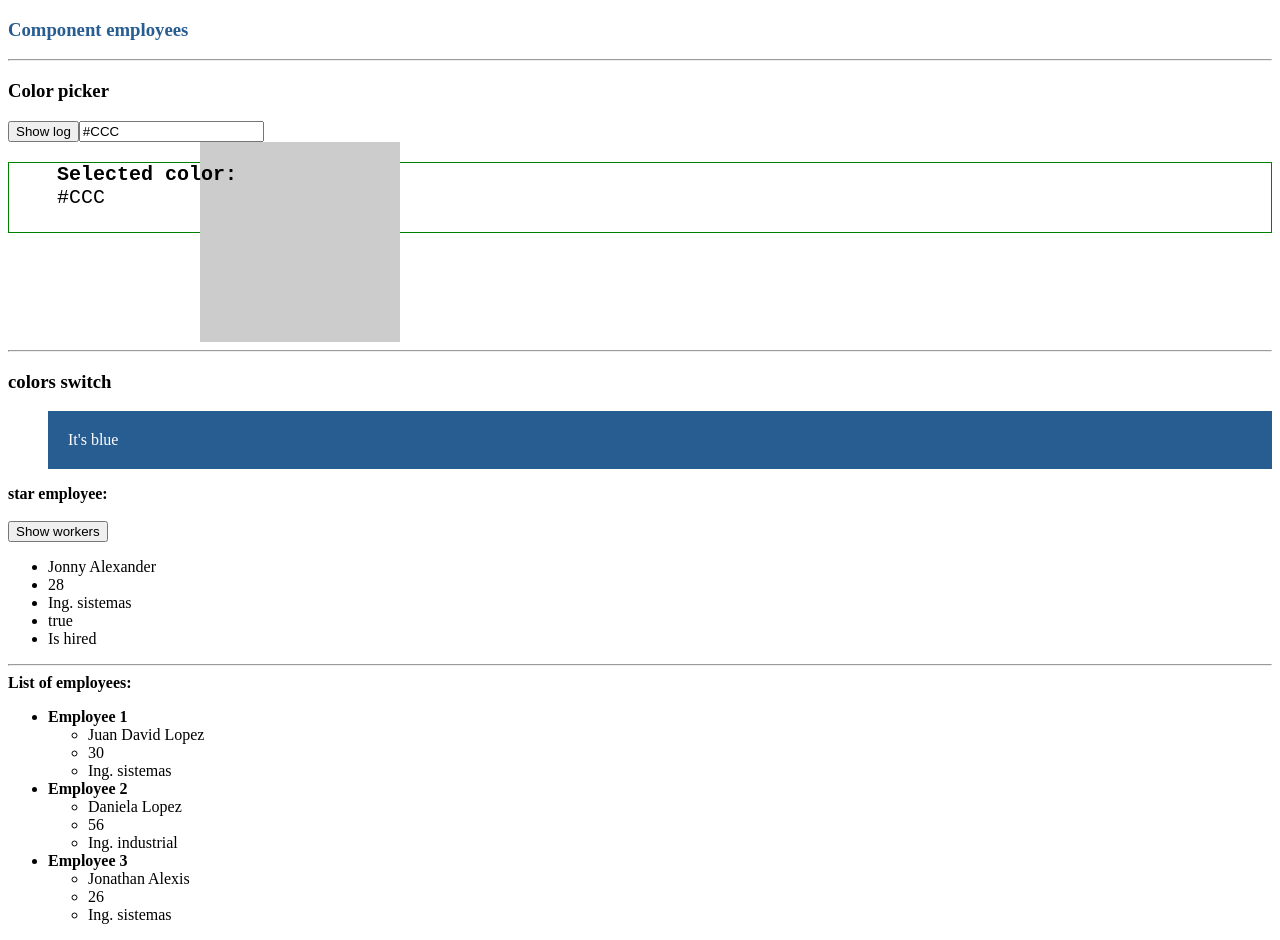
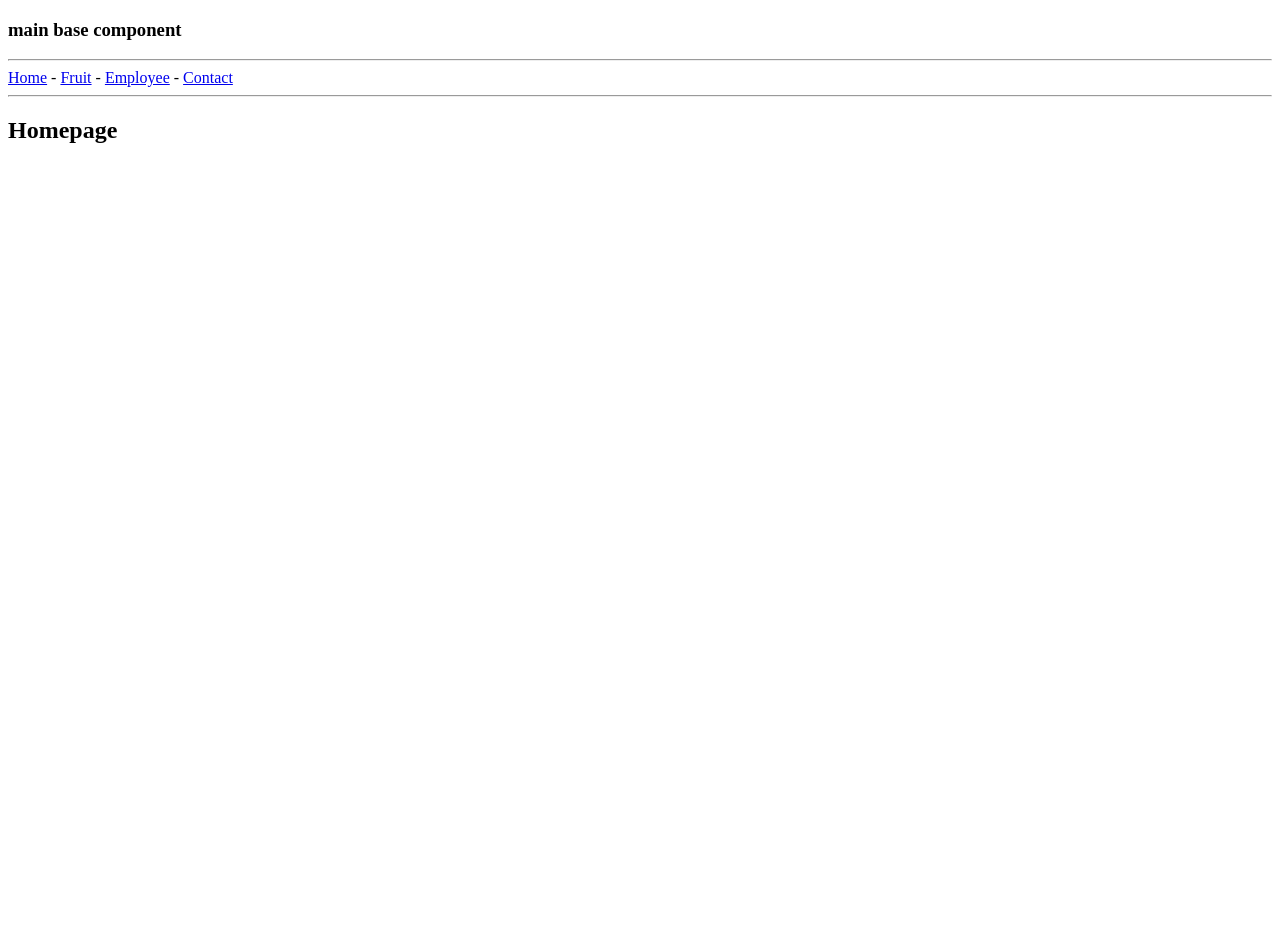
Before and after one commit to jonnyalexbh/introduction-angular6p0, an Angular app: page / in a window 1280 px wide. After the commit the page ends 800 px from the top, so only its background shows below. Built offline with nearby package versions, Linux system fonts and the light colour scheme.

Commit message:
navigation menu

```diff
--- a/src/app/app.component.html
+++ b/src/app/app.component.html
@@ -1 +1,13 @@
+<h3>{{ title }}</h3>
+<hr>
+
+<nav>
+  <a [routerLink]="['/home']">Home</a>
+  - <a [routerLink]="['/fruit']">Fruit</a>
+  - <a [routerLink]="['/employee']">Employee</a>
+  - <a [routerLink]="['/contact']">Contact</a>
+</nav>
+
+<hr>
+
 <router-outlet></router-outlet>
--- a/src/app/app.module.ts
+++ b/src/app/app.module.ts
@@ -6,12 +6,16 @@ import { routing, appRoutingProviders } from './app.routing';
 import { AppComponent } from './app.component';
 import { FruitComponent } from './fruit/fruit.component';
 import { EmployeeComponent } from './employee/employee.component';
+import { HomeComponent } from './home/home.component';
+import { ContactComponent } from './contact/contact.component';
 
 @NgModule({
   declarations: [
     AppComponent,
     FruitComponent,
-    EmployeeComponent
+    EmployeeComponent,
+    HomeComponent,
+    ContactComponent
   ],
   imports: [
     BrowserModule,
--- /dev/null
+++ b/src/app/contact/contact.component.html
@@ -0,0 +1 @@
+<h2>{{ title }}</h2>
--- /dev/null
+++ b/src/app/contact/contact.component.ts
@@ -0,0 +1,18 @@
+import { Component } from '@angular/core';
+/**
+* decorator
+*
+*/
+@Component({
+  selector: 'contact',
+  templateUrl: './contact.component.html'
+})
+/**
+* ContactComponent
+*
+*/
+export class ContactComponent {
+
+  public title = 'Web contact page';
+
+}
--- /dev/null
+++ b/src/app/home/home.component.html
@@ -0,0 +1 @@
+<h2>{{ title }}</h2>
--- /dev/null
+++ b/src/app/home/home.component.ts
@@ -0,0 +1,16 @@
+import { Component } from '@angular/core';
+/**
+* decorator
+*
+*/
+@Component({
+  selector: 'home',
+  templateUrl: './home.component.html'
+})
+/**
+* HomeComponent
+*
+*/
+export class HomeComponent {
+  public title = 'Homepage';
+}
```
Also changed, not shown: src/app/app.routing.ts (+6 -2 lines).
